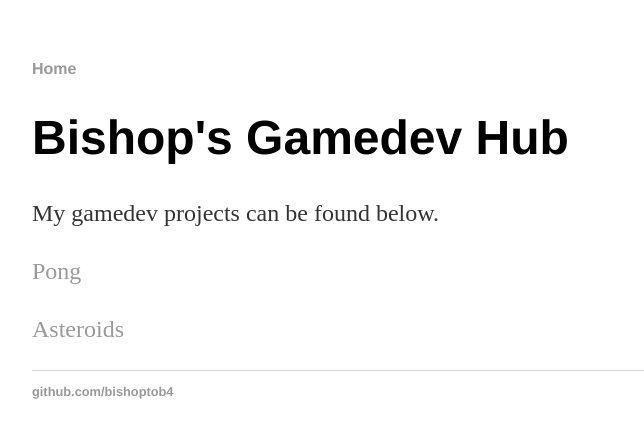
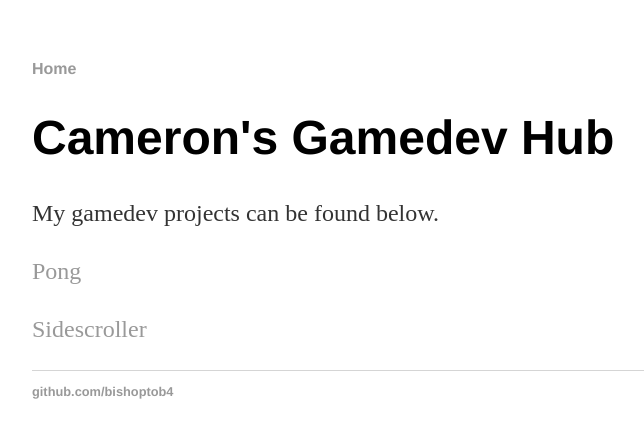
Before and after one commit to BishopToB4/bishoptob4.github.io, a Jekyll site: the page built from index.html, in a window 1280 px wide. Shown: the top 438 px of the page, without its empty margins (160-804 px from the left). Built offline with Jekyll 4.4.1, drawn with Linux system fonts in a browser that asks for light colours.

Commit message:
Update index.html

```diff
--- a/index.html
+++ b/index.html
@@ -1,10 +1,10 @@
 ---
 layout: default
-title: Bishop's Gamedev Hub
+title: Cameron's Gamedev Hub
 ---
 <div class="blurb">
-	<h1>Bishop's Gamedev Hub</h1>
+	<h1>Cameron's Gamedev Hub</h1>
 	<p>My gamedev projects can be found below.</a></p>
 	<p><a href="https://bishoptob4.github.io/pong">Pong</a></p>
-	<p><a href="https://bishoptob4.github.io/asteroids">Asteroids</a></p>
+	<p><a href="https://bishoptob4.github.io/sidescroller">Sidescroller</a></p>
 </div><!-- /.blurb -->
```
